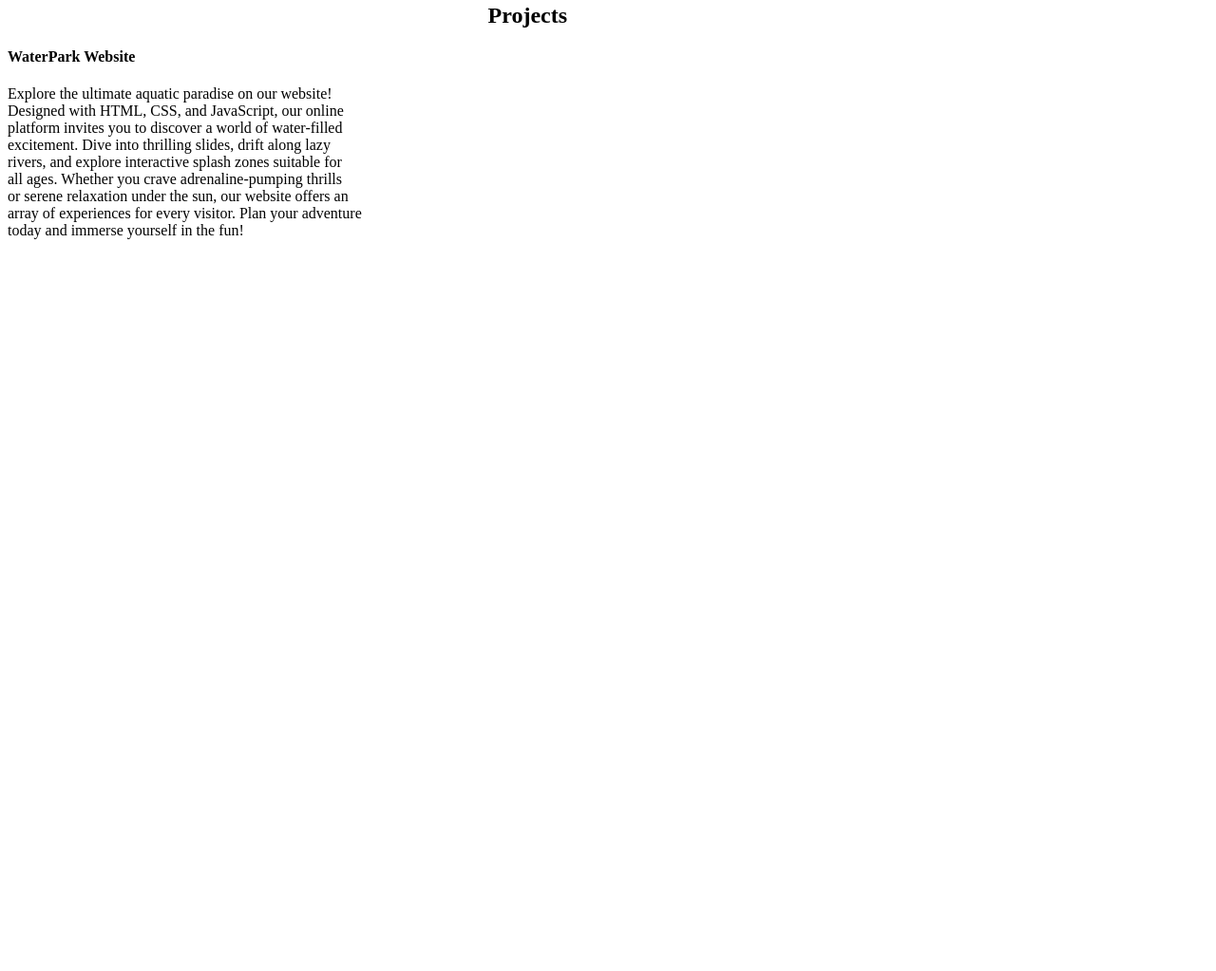
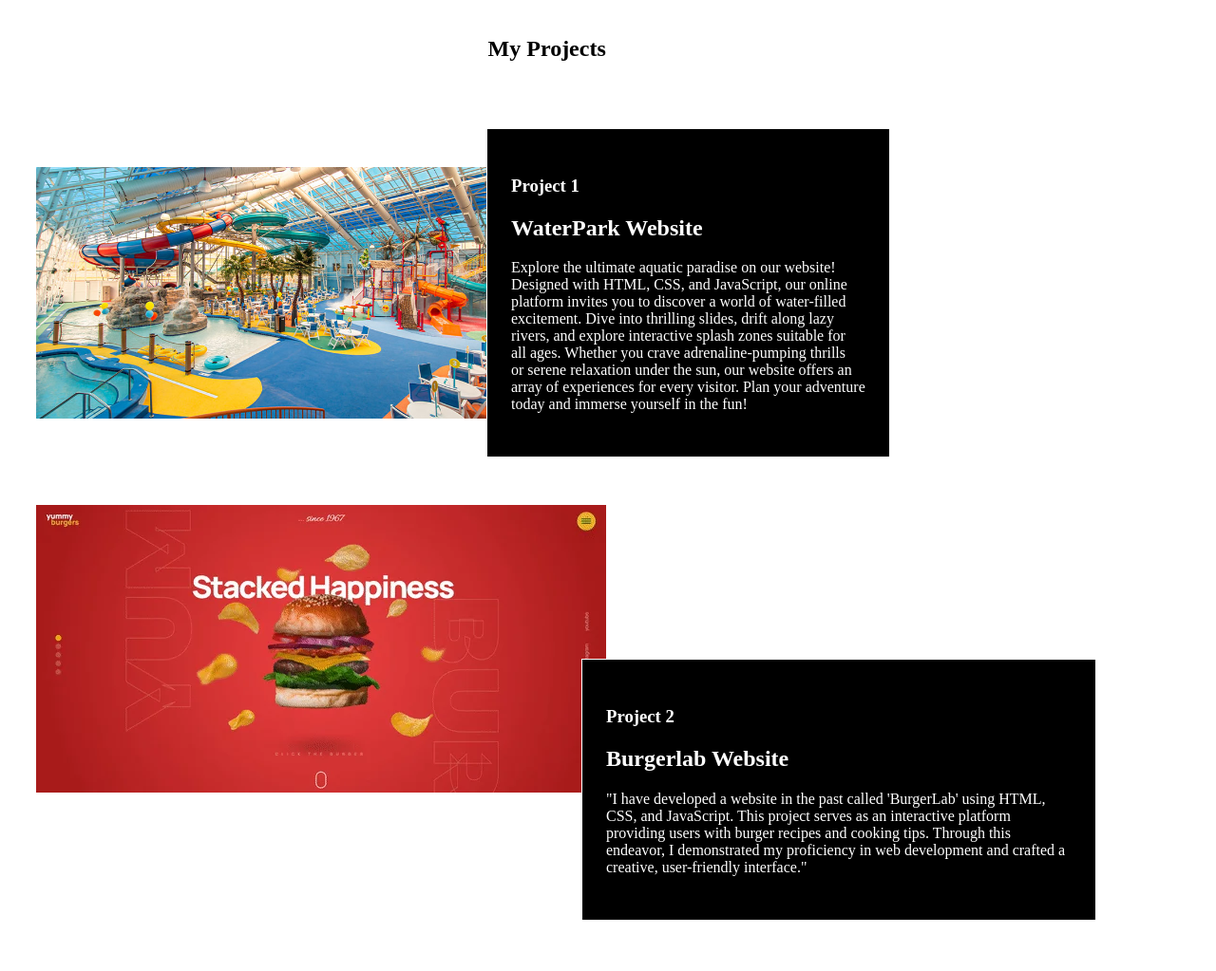
Before and after one commit to waqar683/CodSoft-Task1, a plain HTML site: page index.html in a window 1280 px wide. Shown: the part 2068-3091 px from the top of the page at 95% size. Before the commit the page ends 2380 px from the top, so only its background shows below. Drawn offline with nearby package versions, Linux system fonts and the light colour scheme.

Commit message:
update new commit

```diff
--- a/index.html
+++ b/index.html
@@ -64,6 +64,7 @@
         .skillhead {
             padding-left: 40%;
         }
+
         .projectpara {
             float: left;
             /* padding-right: 60%; */
@@ -71,17 +72,47 @@
             padding-left: 30px;
             font-size: larger;
         }
+
         .project1 {
             margin-top: 6%;
         }
+
         .headproject {
             padding-left: 40%;
             margin-top: 20px;
         }
-        .projectpic {
-            float: right;
-            width: 30%;
-            height: 60%;
+
+        .text-box {
+            position: relative;
+            display: inline-block;
+            max-width: 490px;
+            vertical-align: middle;
+            text-align: left;
+            padding: 30px 25px;
+            margin: 50px 0 50px -30px;
+        }
+
+        .white {
+            background: #fff;
+            box-shadow: 1px 1px 2px 1px rgba(0, 0, 0, 0.1);
+        }
+
+        .black {
+            background: #000;
+            color: #fff;
+            border: 1px solid #fff;
+        }
+
+        .proimg1 {
+            display: inline-block;
+            width: 50%;
+            vertical-align: middle;
+            margin: 0;
+            max-width: 500px;
+        }
+
+        .image-with-text-box {
+            padding-left: 30px;
         }
     </style>
 </head>
@@ -164,24 +195,40 @@
             </div>
             </p>
         </div>
-    </div>
-    <div class="project1">
-        <h2 class="headproject">Projects</h2>
-        <div c data-aos="fade-up"
-        data-aos-duration="3000">
-            <h4>WaterPark Website</h4>
+    </div><br><br><br><br>
+    <h2 class="skillhead">My Projects</h2>
+    <div class="image-with-text-box" data-aos="fade-down-right">
+        <img class="proimg1" src="park1.png" />
+        <div class="text-box black">
+            <h3>Project 1</h3>
+            <h2>WaterPark Website</h2>
             <p>Explore the ultimate aquatic paradise on our website! <br> Designed with HTML, CSS, and JavaScript, our
-                online <br> platform invites you to discover a world of water-filled <br> excitement. Dive into thrilling slides,
-                drift along lazy <br> rivers, and explore interactive splash zones suitable for <br> all ages. Whether you crave
+                online <br> platform invites you to discover a world of water-filled <br> excitement. Dive into
+                thrilling slides,
+                drift along lazy <br> rivers, and explore interactive splash zones suitable for <br> all ages. Whether
+                you crave
                 adrenaline-pumping thrills <br> or serene relaxation under the sun, our website offers an <br> array of
                 experiences for every visitor. Plan your adventure <br>today and immerse yourself in the fun!</p>
         </div>
-        <div class="projectpic" data-aos="fade-down"
-        data-aos-easing="linear"
-        data-aos-duration="1500">
-            <img src="waterpark.png" alt="">
+    </div>
+    <div class="image-with-text-box" data-aos="fade-down-left">
+        <img src="burger.jpeg" />
+        <div class="text-box black">
+            <h3>Project 2</h3>
+            <h2>Burgerlab Website</h2>
+            <p>"I have developed a website in the past called 'BurgerLab' using HTML, CSS, and JavaScript. This project
+                serves as an interactive platform providing users with burger recipes and cooking tips. Through this
+                endeavor, I demonstrated my proficiency in web development and crafted a creative, user-friendly
+                interface."
+
+
+
+
+
+
+            </p>
         </div>
-    </div><br><br>
+    </div>
 
 
 
@@ -190,6 +237,9 @@
     <script>
         AOS.init();
     </script>
+    <script>
+
+    </script>
 </body>
 
 </html>
```
Also changed, not shown: burger.jpeg (added), park1.png (added), waterpark.png (added).
